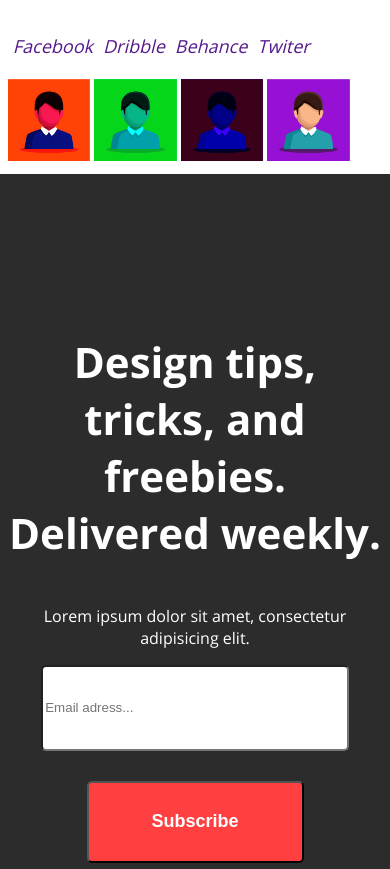
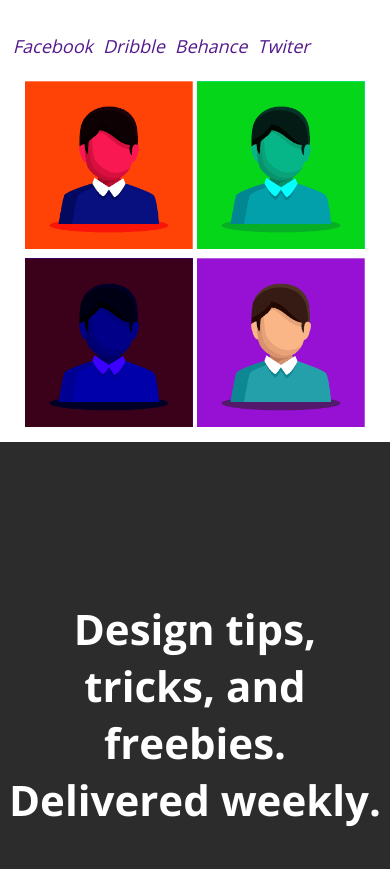
Before and after one commit to ivpryan/Site_test, a plain HTML site: page index.html in a window 390 px wide. Shown: the part 4095-4964 px from the top of the page. Drawn offline with Linux system fonts and the light colour scheme.

Commit message:
Sicial avatar style edited
Added adaptive style for avatar

```diff
--- a/css/style.css
+++ b/css/style.css
@@ -552,7 +552,23 @@ footer > a {
 	}
 
 	.our_team {
-	width: 80%;
+		width: 80%;
+	}
+
+	.avatar {
+		display: flex;
+		flex-wrap: wrap;
+		justify-content: center;
+		align-items: center;
+	}
+
+	.avatar a {
+		width: 45%;
+		margin: 2px;
+	}
+	.avatar img {
+		width: 100%;
+		height: auto;
 	}
 
 	.column_prop {
--- a/index.html
+++ b/index.html
@@ -107,7 +107,7 @@
 						<li><a href="">Twiter</a></li>
 					</ul>
 				</div>
-				<div>
+				<div class="avatar">
 					<a href="#"><img src="img/ava/ava-1.png" width="150" alt="person 1"></a>
 					<a href="#"><img src="img/ava/ava-2.png" width="150" alt="person 2"></a>
 					<a href="#"><img src="img/ava/ava-3.png" width="150" alt="person 3"></a>
```
